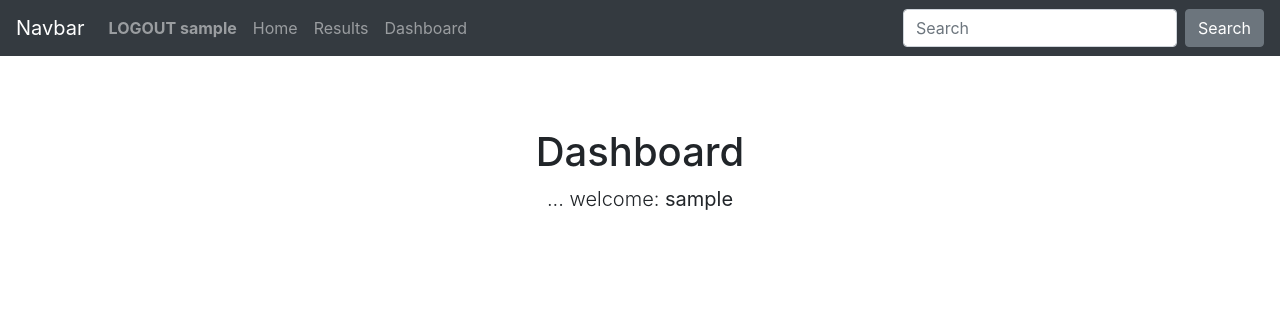
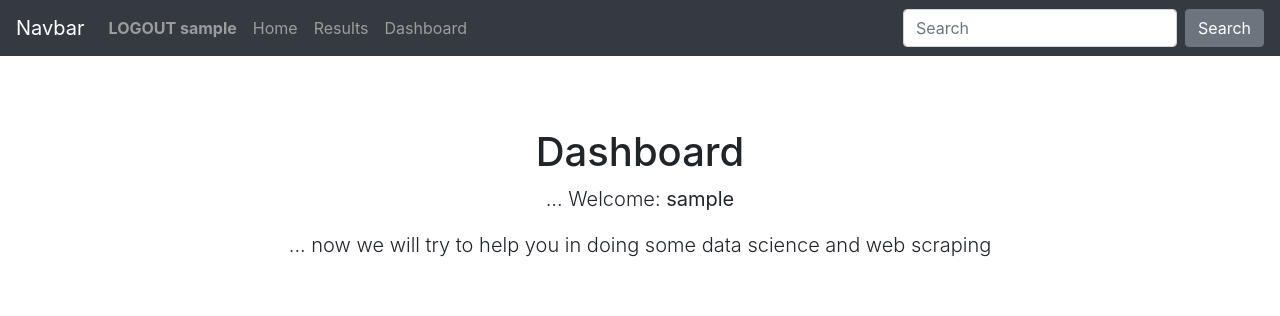
Before and after one commit to mr-bacco/lawyerapp, a Flask app: page /dashboard in a window 1280 px wide. Shown: the top 316 px of the page. Run offline with Flask 2, Linux system fonts and the light colour scheme; the visitor is signed in with stand-in values (Sample User, id 1); some libraries are stand-ins or nearby versions.

```diff
--- a/app.py
+++ b/app.py
@@ -110,6 +110,7 @@ def login():
                 session["logged_in"] = True
                 session["username"]= username
                 return redirect(url_for("dashboard"))
+                print ("under the dashboard page now")
             else:
                 error = 'Invalid credentials again 1'
                 print ("password DON'T match", password_req, password)
@@ -117,7 +118,6 @@ def login():
         else:
             error = 'Empty credentials, try again please.'
             print (error, "inserted username is: ", newuser )
-
     return render_template('login.html', error=error)
 
 @app.route("/logout")
--- a/templates/dashboard.html
+++ b/templates/dashboard.html
@@ -8,7 +8,8 @@
     <main role="main" class="container">
             <div class="starter-template">
               <h1>Dashboard</h1>
-              <p class="lead">... welcome: <strong> {{session.username}} </strong> </p>
+              <p class="lead">... Welcome: <strong> {{session.username}} </strong> </p>
+              <p class="lead">... now we will try to help you in doing some data science and web scraping</p>
             </div>
     </main>
     <script src="https://code.jquery.com/jquery-3.3.1.slim.min.js" integrity="sha384-q8i/X+965DzO0rT7abK41JStQIAqVgRVzpbzo5smXKp4YfRvH+8abtTE1Pi6jizo" crossorigin="anonymous"></script>
```
